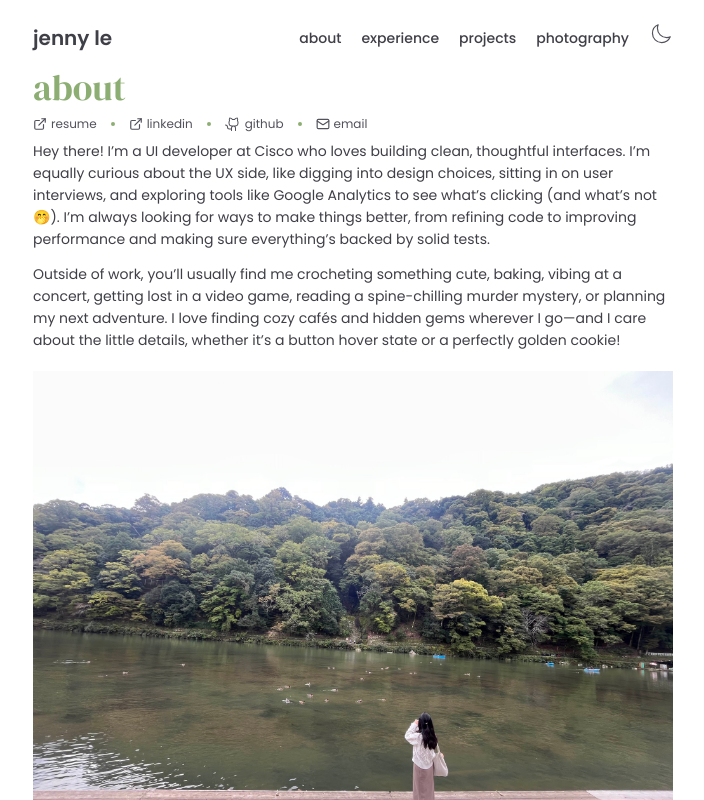
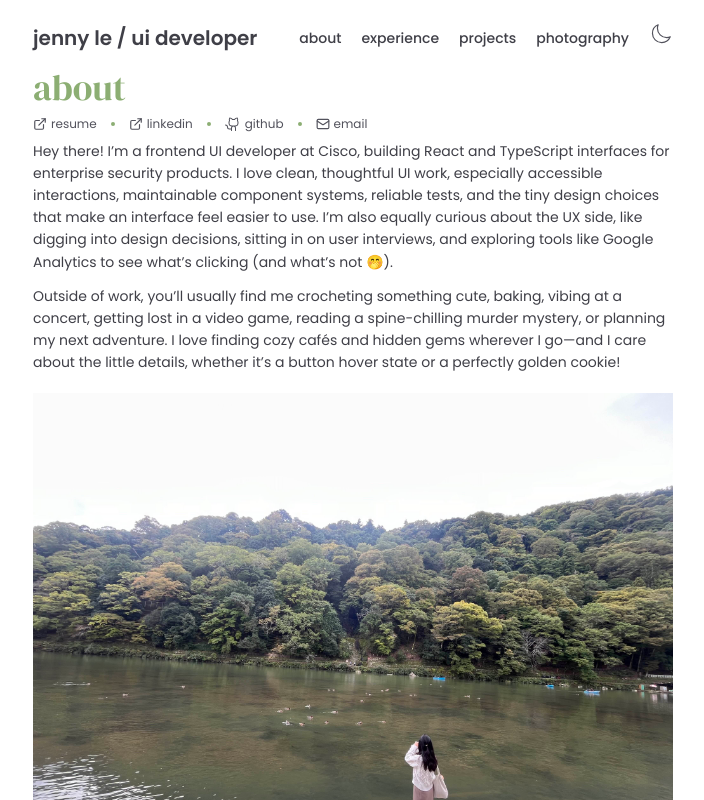
Before and after one commit to Jennykuma/portfolio-site-v2, a React (Vite) app: page / in a window 1280 px wide. Shown: the top 800 px of the page, without its empty margins (287-991 px from the left). Built offline with nearby package versions, Linux system fonts and the light colour scheme.

Commit message:
Edit header and about me paragraph to be more ui developer focused

```diff
--- a/src/components/About.tsx
+++ b/src/components/About.tsx
@@ -65,12 +65,13 @@ const About = () => {
 				</a>
 			</div>
 			<p className='text-zinc-700 dark:text-gray-300'>
-				Hey there! I’m a UI developer at Cisco who loves building clean, thoughtful
-				interfaces. I’m equally curious about the UX side, like digging into design choices,
-				sitting in on user interviews, and exploring tools like Google Analytics to see
-				what’s clicking (and what’s not 🤭). I’m always looking for ways to make things
-				better, from refining code to improving performance and making sure everything’s
-				backed by solid tests.
+				Hey there! I’m a frontend UI developer at Cisco, building React and TypeScript
+				interfaces for enterprise security products. I love clean, thoughtful UI work,
+				especially accessible interactions, maintainable component systems, reliable tests,
+				and the tiny design choices that make an interface feel easier to use. I’m also
+				equally curious about the UX side, like digging into design decisions, sitting in on
+				user interviews, and exploring tools like Google Analytics to see what’s clicking
+				(and what’s not 🤭).
 			</p>
 			<p className='mt-3 text-zinc-700 dark:text-gray-300'>
 				Outside of work, you’ll usually find me crocheting something cute, baking, vibing at
--- a/src/components/Nav.tsx
+++ b/src/components/Nav.tsx
@@ -34,7 +34,7 @@ const Nav = () => {
 					'
 					onClick={(e) => scrollToTop(e)}
 				>
-					jenny le
+					jenny le / ui developer
 				</a>
 				<div className='flex w-full items-center justify-between gap-4 text-sm font-medium sm:w-auto sm:justify-start sm:gap-5'>
 					<a className='hover:text-sage hover:underline underline-offset-4' href='#about'>
```
